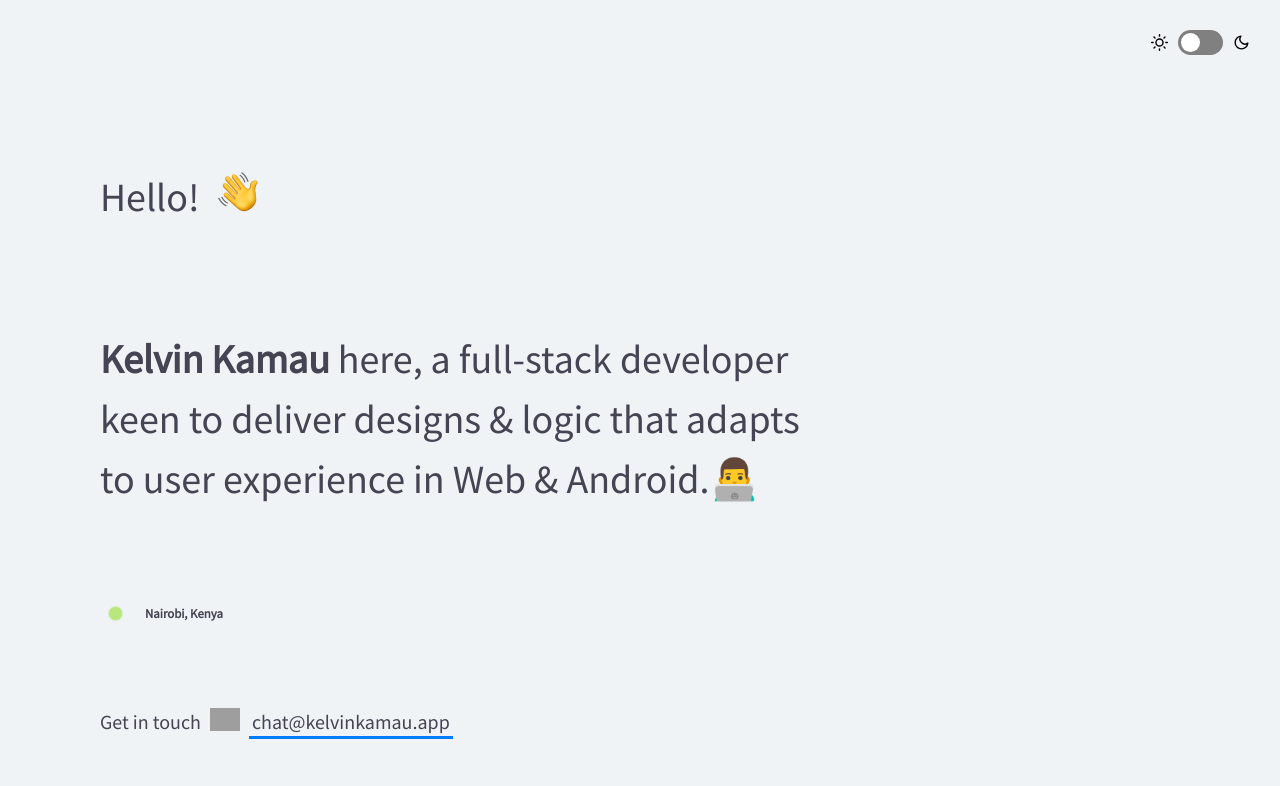
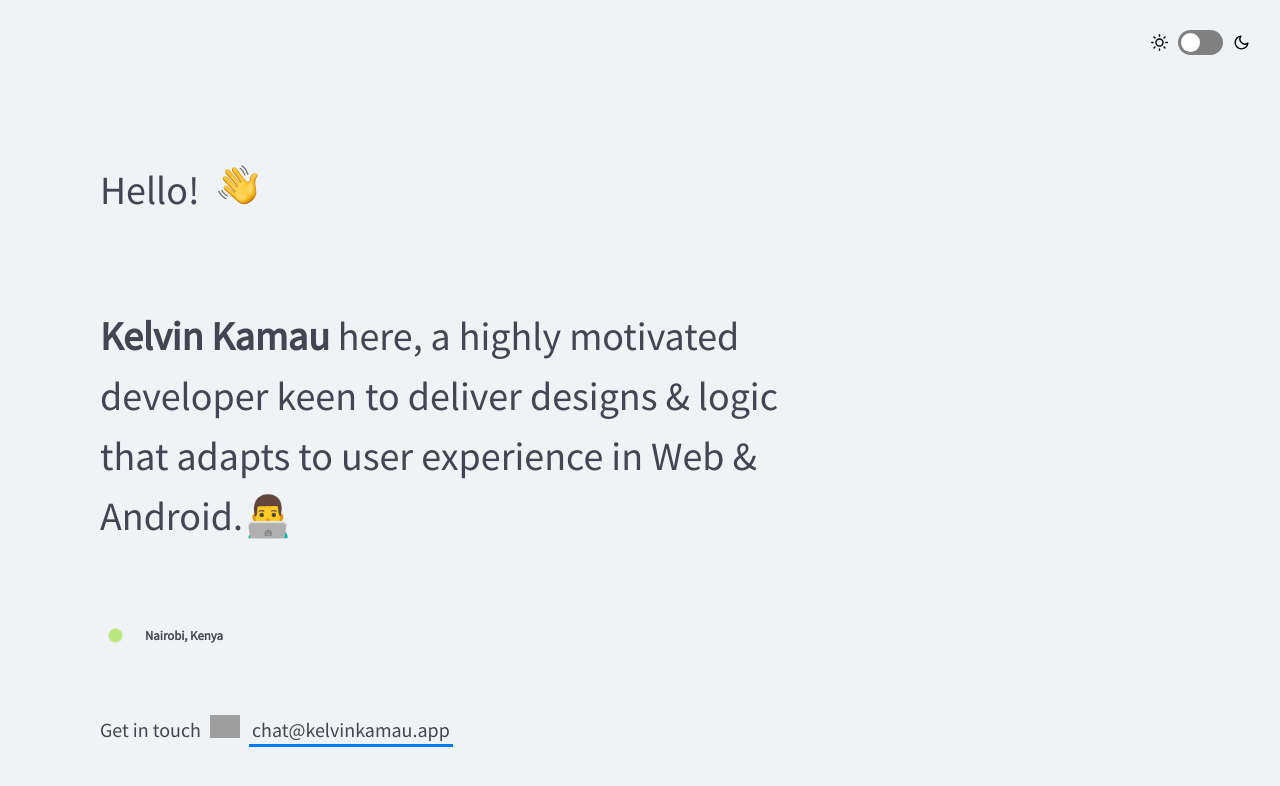
Before and after one commit to Timtech4u/timtech4u.github.io, a Jekyll site: the page built from index.html, in a window 1280 px wide and 900 px high. Shown: the top 786 px of the window. Built offline with Jekyll 4.4.1, drawn with Linux system fonts in a browser that asks for light colours; nearby versions of some CDN libraries; grey boxes are pictures that could not be loaded.

```diff
--- a/_includes/intro.html
+++ b/_includes/intro.html
@@ -4,7 +4,7 @@
     </h1>
 
     <h2 class="intro__tagline">
-        <span class="name">Kelvin Kamau</span> here, a full-stack developer keen to deliver designs & logic that adapts
+        <span class="name">Kelvin Kamau</span> here, a highly motivated developer keen to deliver designs & logic that adapts
         to user experience in Web & Android.👨‍💻
     </h2>
     {% include location.html %}
```
